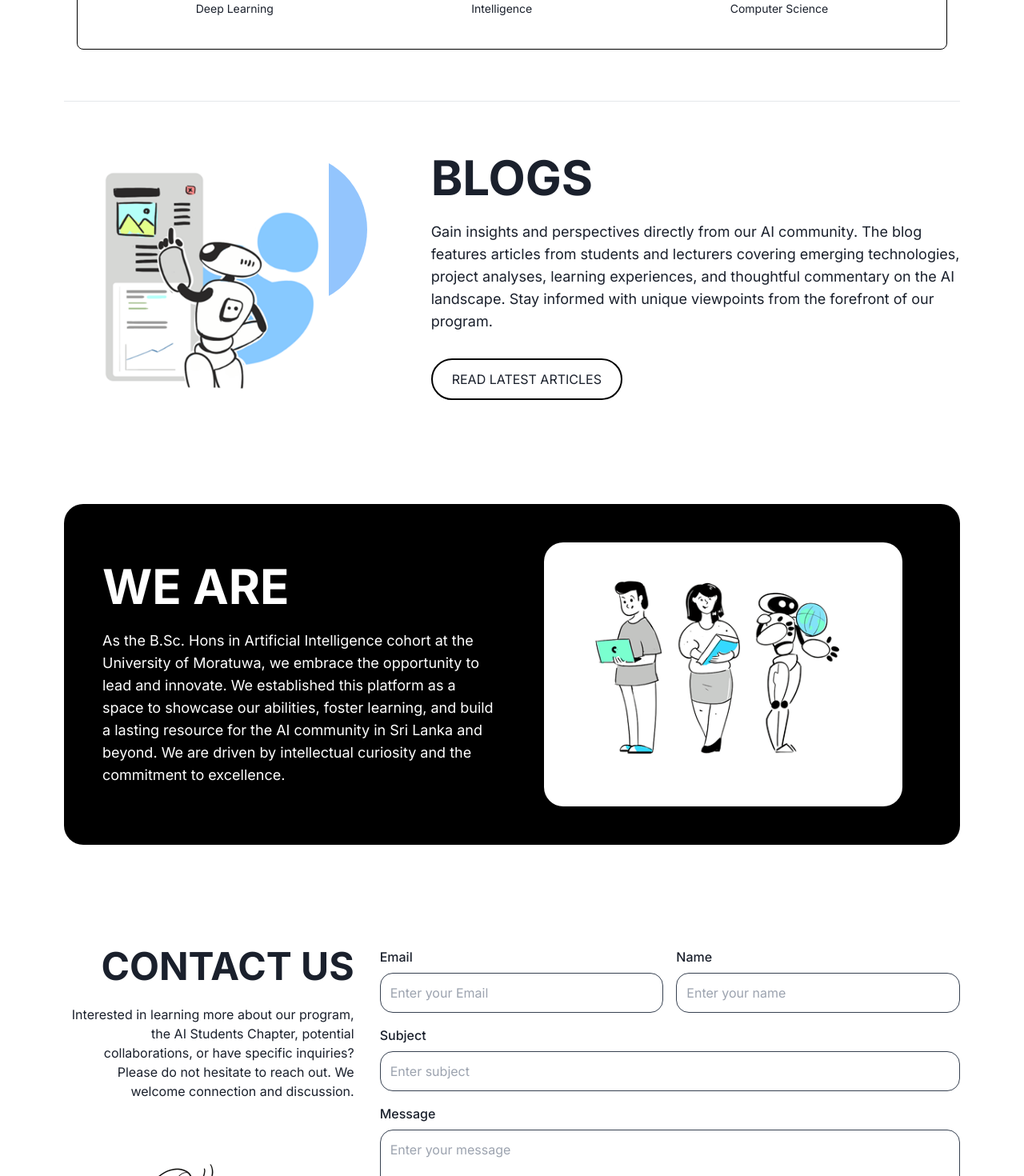
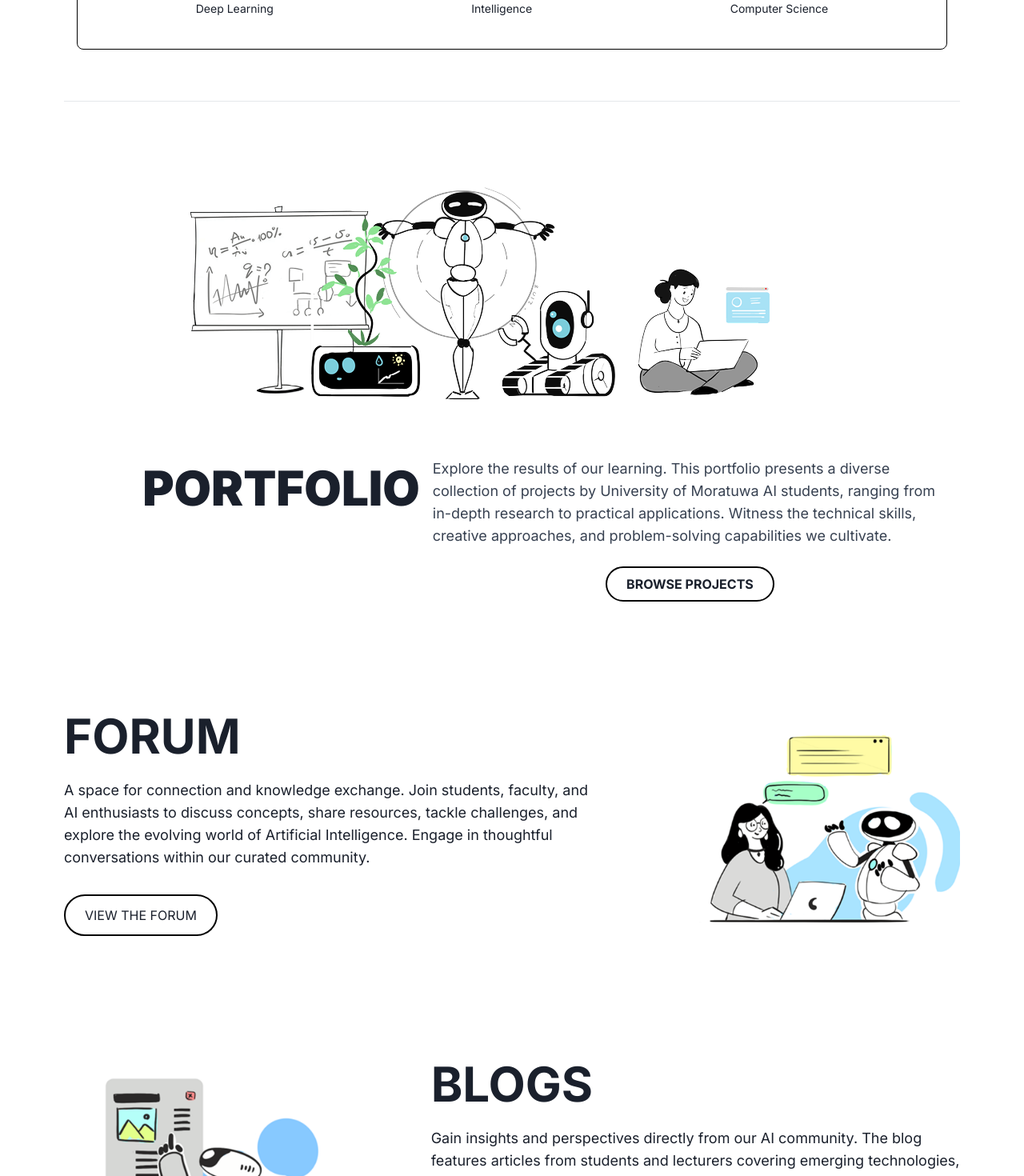
Before and after one commit to comp-math-uom/chapters-frontend, a Next.js app: page / in a window 1280 px wide. Shown: the part 680-2150 px from the top of the page at 80% size. Built offline with nearby package versions, Linux system fonts and the light colour scheme.

Commit message:
Add Forum and Portfolio components to enhance landing page structure

```diff
--- a/app/components/landing/Blog.jsx
+++ b/app/components/landing/Blog.jsx
@@ -8,7 +8,7 @@ function Blog() {
             <div className="flex flex-col md:flex-row items-center justify-between gap-32">
                 <div className="w-full md:w-1/3">
                     <div className="relative">
-                        <div className="absolute top-0 right-0 w-48 h-48 bg-blue-300 rounded-full -z-10 translate-x-1/4"></div>
+                        <div className="absolute top-0 right-0 w-48 h-48 rounded-full -z-10 translate-x-1/4"></div>
                         <Image
                             src={'/img/blog.png'}
                             width="410"
@@ -29,7 +29,7 @@ function Blog() {
                         unique viewpoints from the forefront of our program.
                     </p>
                     <div>
-                        <Link href="/blogs">
+                        <Link href="/blog">
                             <button className="px-6 py-3 border-2 border-black rounded-full hover:bg-black hover:text-white transition-colors duration-300">
                                 READ LATEST ARTICLES
                             </button>
--- /dev/null
+++ b/app/components/landing/Forum.jsx
@@ -0,0 +1,44 @@
+import React from "react";
+import Link from "next/link";
+import Image from "next/image";
+
+function Forum() {
+    return (
+        <div className="w-full my-16">
+            <div className="flex flex-col md:flex-row items-center justify-between gap-32">
+                <div className="w-full md:w-2/3 flex flex-col">
+                    <h2 className="text-6xl font-bold mb-6">FORUM</h2>
+                    <p className="text-lg mb-8">
+                        A space for connection and knowledge exchange. Join students, faculty, and AI enthusiasts to
+                        discuss concepts, share resources, tackle challenges, and explore the evolving world of
+                        Artificial Intelligence. Engage in thoughtful conversations within our curated community.
+                    </p>
+                    <div>
+                        <Link href="/blog">
+                            <button
+                                className="px-6 py-3 border-2 border-black rounded-full hover:bg-black hover:text-white transition-colors duration-300">
+                                VIEW THE FORUM
+                            </button>
+                        </Link>
+                    </div>
+                </div>
+
+                <div className="w-full md:w-1/3">
+                    <div className="relative">
+                        <div
+                            className="absolute top-0 right-0 w-48 h-48 rounded-full -z-10 translate-x-1/4"></div>
+                        <Image
+                            src={'/img/frm.png'}
+                            width="459"
+                            height="460"
+                            alt="AI Robot with Dashboard"
+                            className="w-full max-w-md mx-auto"
+                        />
+                    </div>
+                </div>
+            </div>
+        </div>
+    );
+}
+
+export default Forum;
--- /dev/null
+++ b/app/components/landing/Portfolio.jsx
@@ -0,0 +1,40 @@
+import React from "react";
+import Link from "next/link";
+import Image from "next/image";
+
+function Portfolio() {
+    return (
+        <section className="flex flex-col items-center justify-center text-center py-12 px-4">
+            <div className="max-w-6xl w-full">
+                <Image
+                    src={'/img/portfolio.png'}
+                    alt="Portfolio Illustration"
+                    width={1081}
+                    height={381}
+                    className="mx-auto"
+                />
+                <div className="flex flex-col md:flex-row items-stretch justify-between gap-4">
+                    <div className="w-full md:w-2/5 flex flex-col text-right">
+                        <h1 className="text-6xl w-full font-black mt-6">PORTFOLIO</h1>
+                    </div>
+                    <div className="w-full md:w-3/5 flex flex-col">
+                        <p className="mt-4 text-lg text-gray-700 text-left">
+                            Explore the results of our learning. This portfolio presents a diverse collection of
+                            projects by University of Moratuwa AI students, ranging from in-depth research to practical
+                            applications. Witness the technical skills, creative approaches, and problem-solving
+                            capabilities we cultivate.
+                        </p>
+                        <Link href="/portfolio">
+                            <button
+                                className="mt-6 inline-block border-2 border-black px-6 py-2 font-bold rounded-full hover:bg-black hover:text-white transition">
+                                BROWSE PROJECTS
+                            </button>
+                        </Link>
+                    </div>
+                </div>
+            </div>
+        </section>
+    );
+}
+
+export default Portfolio;
--- a/app/page.jsx
+++ b/app/page.jsx
@@ -4,7 +4,8 @@ import HeroSection from "./components/landing/HeroSection";
 import ContactUs from "@/app/components/landing/ContactUs";
 import WeAre from "@/app/components/landing/WeAre";
 import Blog from "@/app/components/landing/Blog";
-// import AchievementsSection from "./components/landing/AchievementsSection";
+import Forum from "@/app/components/landing/Forum";
+import Portfolio from "@/app/components/landing/Portfolio";
 
 export default function Home() {
     return (
@@ -12,10 +13,11 @@ export default function Home() {
             <Navbar/>
             <main className="flex flex-col w-full container px-20 mt-20">
                 <HeroSection />
+                <Portfolio />
+                <Forum />
                 <Blog />
                 <WeAre />
                 <ContactUs />
-                {/* You can add more sections here as you develop them */}
             </main>
         </div>
     );
```
Also changed, not shown: public/img/frm.png (added), public/img/portfolio.png (added).
